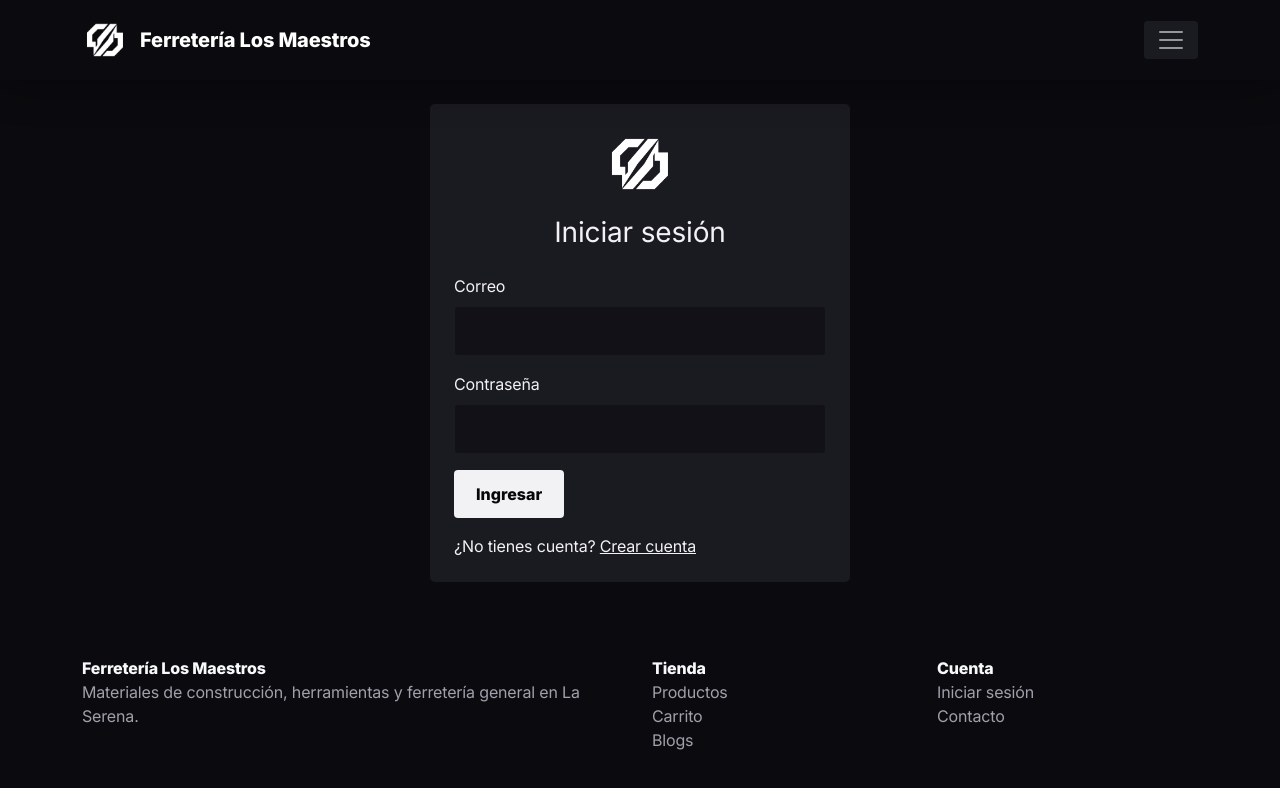
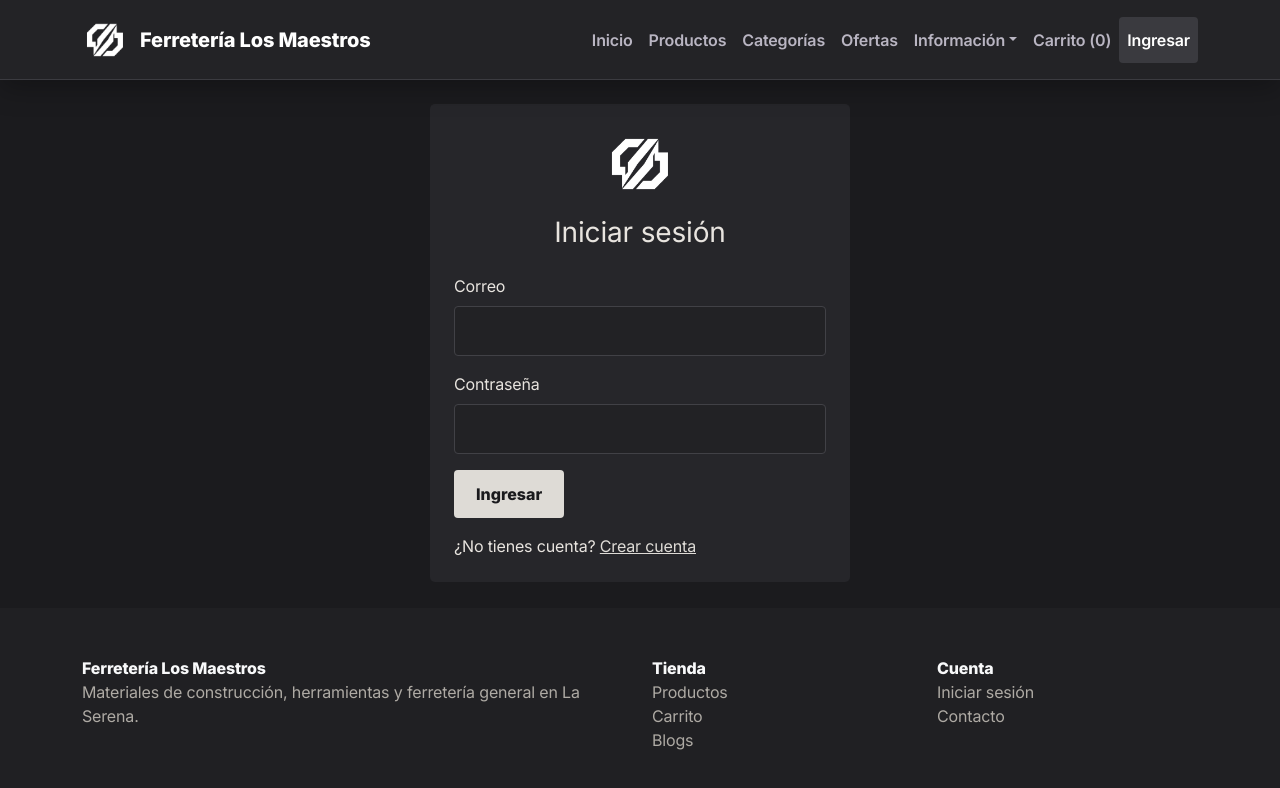
Before and after one commit to GiuliannoInostroza/ferreteria-los-maestros, a React (Vite) app: page /login in a window 1280 px wide. Shown: the top 788 px of the page. Built offline with nearby package versions, Linux system fonts and the light colour scheme.

Commit message:
feat: finalizar interfaz, usuarios y flujo de compra para laEP2

```diff
--- a/src/components/Navegacion.jsx
+++ b/src/components/Navegacion.jsx
@@ -1,59 +1,88 @@
-import { Container, Nav, Navbar } from "react-bootstrap";
+import { Container, Nav, Navbar, NavDropdown } from "react-bootstrap";
 import { NavLink } from "react-router-dom";
 
 import { esAdministrador, puedeAdministrar } from "../utils/sesion";
 
 function Navegacion({ unidades, usuario }) {
   return (
-    <Navbar
-      expand="xxl"
-      className="bg-dark-subtle"
-      data-bs-theme="dark"
-    >
+    <Navbar expand="xl" className="navbar-ferreteria" data-bs-theme="dark">
       <Container>
         <NavLink className="navbar-brand" to="/">
           <img src="/assets/img/logo.png" alt="Logo de la ferretería" />
-          Ferretería Los Maestros
+          <span className="brand-text">Ferretería Los Maestros</span>
         </NavLink>
 
-        <Navbar.Toggle aria-controls="menu-principal" />
+        <Navbar.Toggle
+          aria-controls="menu-principal"
+          aria-label="Abrir menú de navegación"
+        />
 
         <Navbar.Collapse id="menu-principal">
-          <Nav className="ms-auto">
+          <Nav className="ms-auto align-items-lg-center">
             <NavLink className="nav-link" to="/">
               Inicio
             </NavLink>
+
+            {puedeAdministrar(usuario) ? (
+              <NavDropdown title="Tienda" id="menu-tienda">
+                <NavDropdown.Item as={NavLink} to="/productos">
+                  Productos
+                </NavDropdown.Item>
+
+                <NavDropdown.Item as={NavLink} to="/categorias">
+                  Categorías
+                </NavDropdown.Item>
+
+                <NavDropdown.Item as={NavLink} to="/ofertas">
+                  Ofertas
+                </NavDropdown.Item>
+              </NavDropdown>
+            ) : (
+              <>
                 <NavLink className="nav-link" to="/productos">
                   Productos
                 </NavLink>
+
                 <NavLink className="nav-link" to="/categorias">
                   Categorías
                 </NavLink>
+
                 <NavLink className="nav-link" to="/ofertas">
                   Ofertas
                 </NavLink>
-            <NavLink className="nav-link" to="/nosotros">
+              </>
+            )}
+
+            <NavDropdown title="Información" id="menu-informacion">
+              <NavDropdown.Item as={NavLink} to="/nosotros">
                 Nosotros
-            </NavLink>
-            <NavLink className="nav-link" to="/blogs">
+              </NavDropdown.Item>
+              <NavDropdown.Item as={NavLink} to="/blogs">
                 Blogs
-            </NavLink>
-            <NavLink className="nav-link" to="/contacto">
+              </NavDropdown.Item>
+              <NavDropdown.Item as={NavLink} to="/contacto">
                 Contacto
-            </NavLink>
+              </NavDropdown.Item>
+            </NavDropdown>
+
             <NavLink className="nav-link" to="/carrito">
               Carrito ({unidades})
             </NavLink>
+
             {puedeAdministrar(usuario) && (
-              <NavLink className="nav-link" to="/admin/productos">
-                Productos admin
-              </NavLink>
+              <NavDropdown title="Administración" id="menu-admin">
+                <NavDropdown.Item as={NavLink} to="/admin/productos">
+                  Productos
+                </NavDropdown.Item>
+
+                {esAdministrador(usuario) && (
+                  <NavDropdown.Item as={NavLink} to="/admin/usuarios">
+                    Usuarios
+                  </NavDropdown.Item>
                 )}
-            {esAdministrador(usuario) && (
-              <NavLink className="nav-link" to="/admin/usuarios">
-                Usuarios admin
-              </NavLink>
+              </NavDropdown>
             )}
+
             <NavLink className="nav-link" to="/login">
               {usuario ? usuario.nombre : "Ingresar"}
             </NavLink>
--- a/src/data/usuarios.js
+++ b/src/data/usuarios.js
@@ -1,22 +1,22 @@
 export const usuarios = [
   {
     id: 1,
-    nombre: "Marta Rojas",
-    correo: "admin@duoc.cl",
+    nombre: "Agustín Pérez",
+    correo: "agu.perez@duocuc.cl",
     rol: "Administrador",
     activo: true,
   },
   {
     id: 2,
-    nombre: "Pedro Soto",
-    correo: "vendedor@duoc.cl",
+    nombre: "Giulianno Inostroza",
+    correo: "giu.inostroza@duocuc.cl",
     rol: "Vendedor",
     activo: true,
   },
   {
     id: 3,
-    nombre: "Luis Vega",
-    correo: "cliente@gmail.com",
+    nombre: "Nicolás Pérez",
+    correo: "na.perezg@duocuc.cl",
     rol: "Cliente",
     activo: true,
   },
--- a/src/pages/Checkout.jsx
+++ b/src/pages/Checkout.jsx
@@ -1,6 +1,7 @@
 import { useState } from "react";
 import { Col, Container, Form, Row } from "react-bootstrap";
 import { Link } from "react-router-dom";
+import { guardarProductos, leerProductos } from "../utils/persistencia";
 
 import CompraExitosa from "../components/CompraExitosa";
 import CompraFallida from "../components/CompraFallida";
@@ -15,6 +16,22 @@ const inicial = {
   direccion: "",
 };
 
+function descontarStock(carrito) {
+  const productosActuales = leerProductos();
+
+  const productosActualizados = productosActuales.map((producto) => {
+    const comprado = carrito.find((item) => item.codigo === producto.codigo);
+
+    if (!comprado) return producto;
+
+    return {
+      ...producto,
+      stock: producto.stock - comprado.cantidad,
+    };
+  });
+
+  guardarProductos(productosActualizados);
+}
 function Checkout({ carrito, usuario, onVaciar }) {
   const [datos, setDatos] = useState(
     usuario
@@ -32,6 +49,7 @@ function Checkout({ carrito, usuario, onVaciar }) {
 
   function enviar(evento) {
     evento.preventDefault();
+
     const nuevosErrores = validarCheckout(datos);
 
     setErrores(nuevosErrores);
@@ -47,6 +65,9 @@ function Checkout({ carrito, usuario, onVaciar }) {
       productos: carrito,
       total: calcularTotal(carrito),
     });
+
+    descontarStock(carrito);
+
     setResultado("exitosa");
     onVaciar();
   }
--- a/src/styles.css
+++ b/src/styles.css
@@ -1,19 +1,26 @@
 [data-bs-theme="dark"] {
-  --bs-body-bg: #0b0b0f;
-  --bs-body-bg-rgb: 11, 11, 15;
-  --bs-body-color: #f2f1f4;
-  --bs-body-color-rgb: 242, 241, 244;
+  --bs-body-bg: #1b1b1e;
+  --bs-body-bg-rgb: 27, 27, 30;
+
+  --bs-body-color: #e8e4df;
+  --bs-body-color-rgb: 232, 228, 223;
+
   --bs-body-font-family: Inter, "Segoe UI", system-ui, sans-serif;
-  --bs-tertiary-bg: #1a1a21;
-  --bs-tertiary-bg-rgb: 26, 26, 33;
-  --bs-dark-bg-subtle: #0b0b0f;
-  --bs-secondary-rgb: 162, 159, 171;
-  --bs-success-rgb: 148, 211, 171;
-  --bs-warning-rgb: 223, 195, 141;
-  --bs-danger-rgb: 226, 154, 148;
-  --bs-link-color-rgb: 242, 241, 244;
-  --bs-link-hover-color-rgb: 255, 255, 255;
-  --bs-border-color: #2a2a33;
+
+  --bs-tertiary-bg: #26262a;
+  --bs-tertiary-bg-rgb: 38, 38, 42;
+
+  --bs-dark-bg-subtle: #202023;
+
+  --bs-secondary-rgb: 174, 170, 164;
+  --bs-success-rgb: 148, 196, 161;
+  --bs-warning-rgb: 198, 153, 88;
+  --bs-danger-rgb: 211, 133, 126;
+
+  --bs-link-color-rgb: 222, 219, 214;
+  --bs-link-hover-color-rgb: 240, 237, 232;
+
+  --bs-border-color: #414146;
   --bs-border-radius: 4px;
 }
 
@@ -38,7 +45,12 @@ h2 {
   top: 0;
   z-index: 30;
   min-height: 80px;
-  box-shadow: 0 10px 35px rgba(0, 0, 0, 0.30);
+  box-shadow: 0 8px 28px rgba(0, 0, 0, 0.28);
+}
+
+.navbar-ferreteria {
+  background-color: #232326;
+  border-bottom: 1px solid #3b3b40;
 }
 
 .navbar-brand {
@@ -63,8 +75,13 @@ h2 {
 }
 
 .navbar .nav-link.active {
-  color: #08080a;
-  background-color: #f2f1f4;
+  color: #ffffff;
+  background-color: #3a3a3f;
+}
+
+.navbar .nav-link:hover {
+  color: #ffffff;
+  background-color: #303034;
 }
 
 .btn {
@@ -79,41 +96,51 @@ h2 {
 
 .btn-warning,
 .btn-primary {
-  --bs-btn-color: #07070a;
-  --bs-btn-bg: #f2f1f4;
-  --bs-btn-border-color: #f2f1f4;
-  --bs-btn-hover-color: #07070a;
-  --bs-btn-hover-bg: #ffffff;
-  --bs-btn-hover-border-color: #ffffff;
-  --bs-btn-active-color: #07070a;
-  --bs-btn-active-bg: #ffffff;
-  --bs-btn-active-border-color: #ffffff;
-  --bs-btn-disabled-color: #07070a;
-  --bs-btn-disabled-bg: #f2f1f4;
-  --bs-btn-disabled-border-color: #f2f1f4;
+  --bs-btn-color: #1a1a1d;
+  --bs-btn-bg: #dedbd6;
+  --bs-btn-border-color: #dedbd6;
+
+  --bs-btn-hover-color: #111113;
+  --bs-btn-hover-bg: #f0ede8;
+  --bs-btn-hover-border-color: #f0ede8;
+
+  --bs-btn-active-color: #111113;
+  --bs-btn-active-bg: #c9c6c1;
+  --bs-btn-active-border-color: #c9c6c1;
+
+  --bs-btn-disabled-color: #4a4845;
+  --bs-btn-disabled-bg: #9d9a96;
+  --bs-btn-disabled-border-color: #9d9a96;
 }
 
 .btn-outline-light {
-  --bs-btn-color: #f2f1f4;
-  --bs-btn-bg: #26262f;
-  --bs-btn-hover-color: #f2f1f4;
-  --bs-btn-hover-bg: #31313b;
-  --bs-btn-active-color: #f2f1f4;
-  --bs-btn-active-bg: #31313b;
+  --bs-btn-border-width: 1px;
+
+  --bs-btn-color: #e8e4df;
+  --bs-btn-bg: #303034;
+  --bs-btn-border-color: #59595f;
+
+  --bs-btn-hover-color: #f2ede7;
+  --bs-btn-hover-bg: #3d3d42;
+  --bs-btn-hover-border-color: #707077;
+
+  --bs-btn-active-color: #f2ede7;
+  --bs-btn-active-bg: #45454a;
+  --bs-btn-active-border-color: #787880;
 }
 
 .card {
   overflow: hidden;
   --bs-card-border-width: 0;
-  --bs-card-bg: #1a1a21;
-  box-shadow: 0 20px 55px rgba(0, 0, 0, 0.40);
+  --bs-card-bg: #26262a;
+  box-shadow: 0 20px 55px rgba(0, 0, 0, 0.4);
 }
 
 .form-control,
 .form-select {
   min-height: 50px;
-  background-color: #111117;
-  border-color: transparent;
+  background-color: #222225;
+  border-color: #414146;
 }
 
 .table {
@@ -128,7 +155,6 @@ h2 {
 .table td {
   padding: 14px;
 }
-
 
 .table thead th {
   padding: 16px 14px;
@@ -163,7 +189,7 @@ main {
   margin-bottom: 12px;
   padding: 20px;
   border-radius: 4px;
-  background-color: #1a1a21;
+  background-color: #26262a;
 }
 
 .miniatura {
@@ -206,7 +232,7 @@ main {
 .resumen {
   padding: 24px;
   border-radius: 5px;
-  background-color: #1a1a21;
+  background-color: #26262a;
 }
 
 .resumen-total {
```
Also changed, not shown: 1 other file (tests, documents, lock files or other folders). Lines whose indentation alone changed are shown as unchanged.
